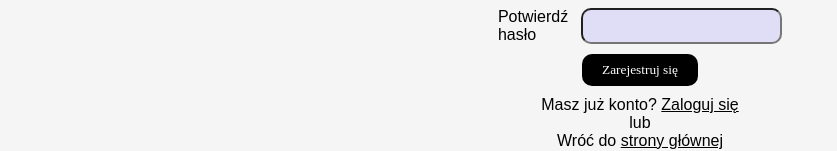
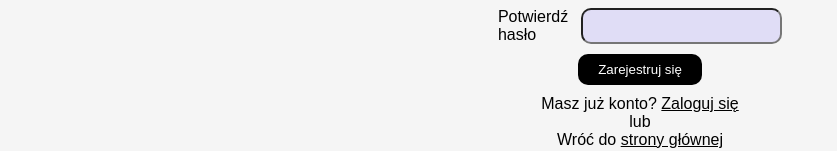
Before and after one commit to RadekPalka/react-i-am-sober, a React (Vite) app: page /registration-page in a window 1280 px wide. Shown: the part 260-411 px from the top of the page, without its empty margins (0-837 px from the left). Built offline with nearby package versions, Linux system fonts and the light colour scheme.

Commit message:
style: change font family in StyledButton

```diff
--- a/src/components/StyledButton.ts
+++ b/src/components/StyledButton.ts
@@ -12,7 +12,7 @@ export const StyledButton = styled.button<StyledButtonProps>`
 	color: #fff;
 	padding: ${(props) => props.$padding || '8px 20px'};
 	border-radius: 10px;
-	font-family: 'LXGW WenKai TC', cursive;
+	font-family: 'LXGW WenKai TC', sans-serif;
 	font-weight: 300;
 	font-style: normal;
 	cursor: pointer;
```
